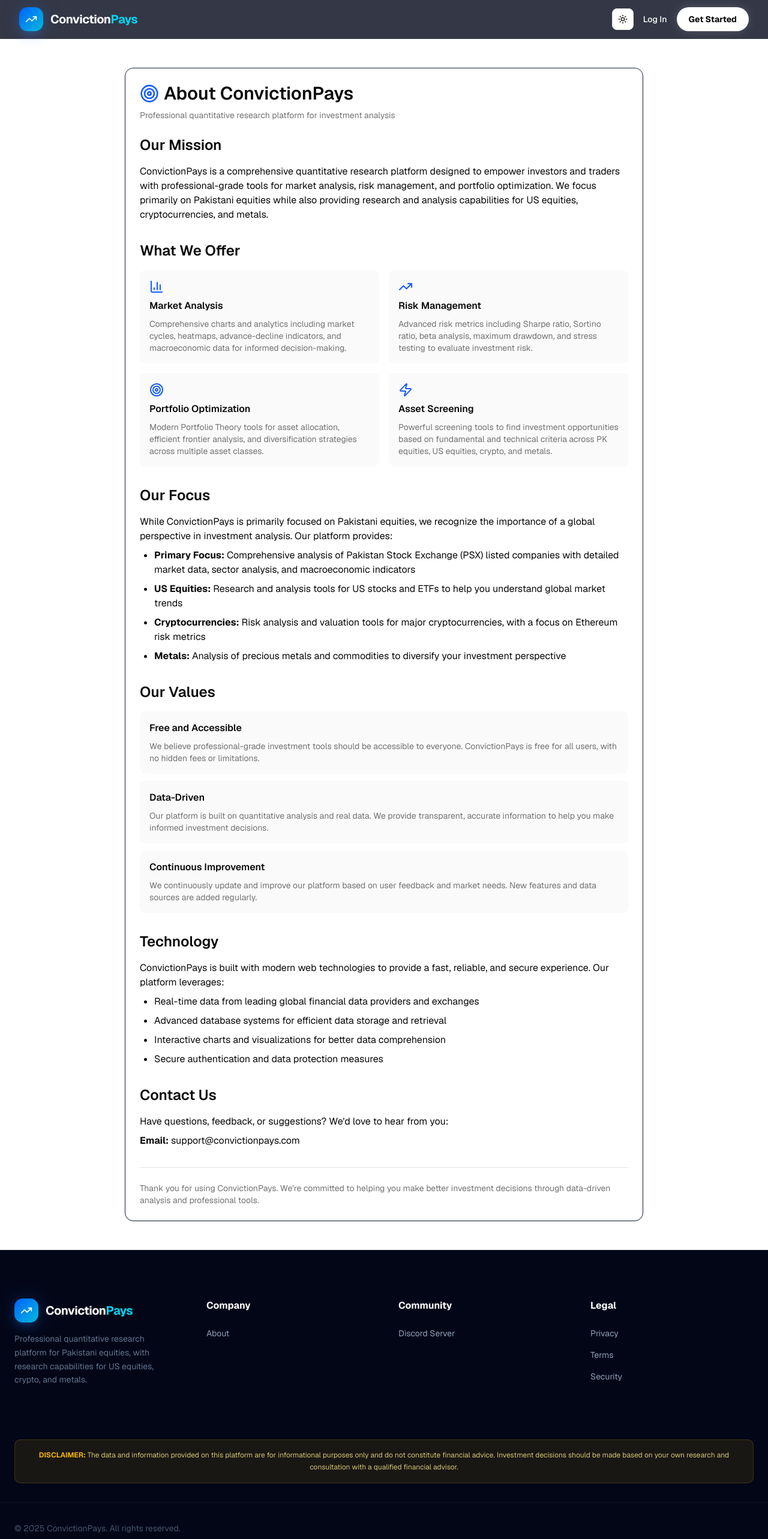
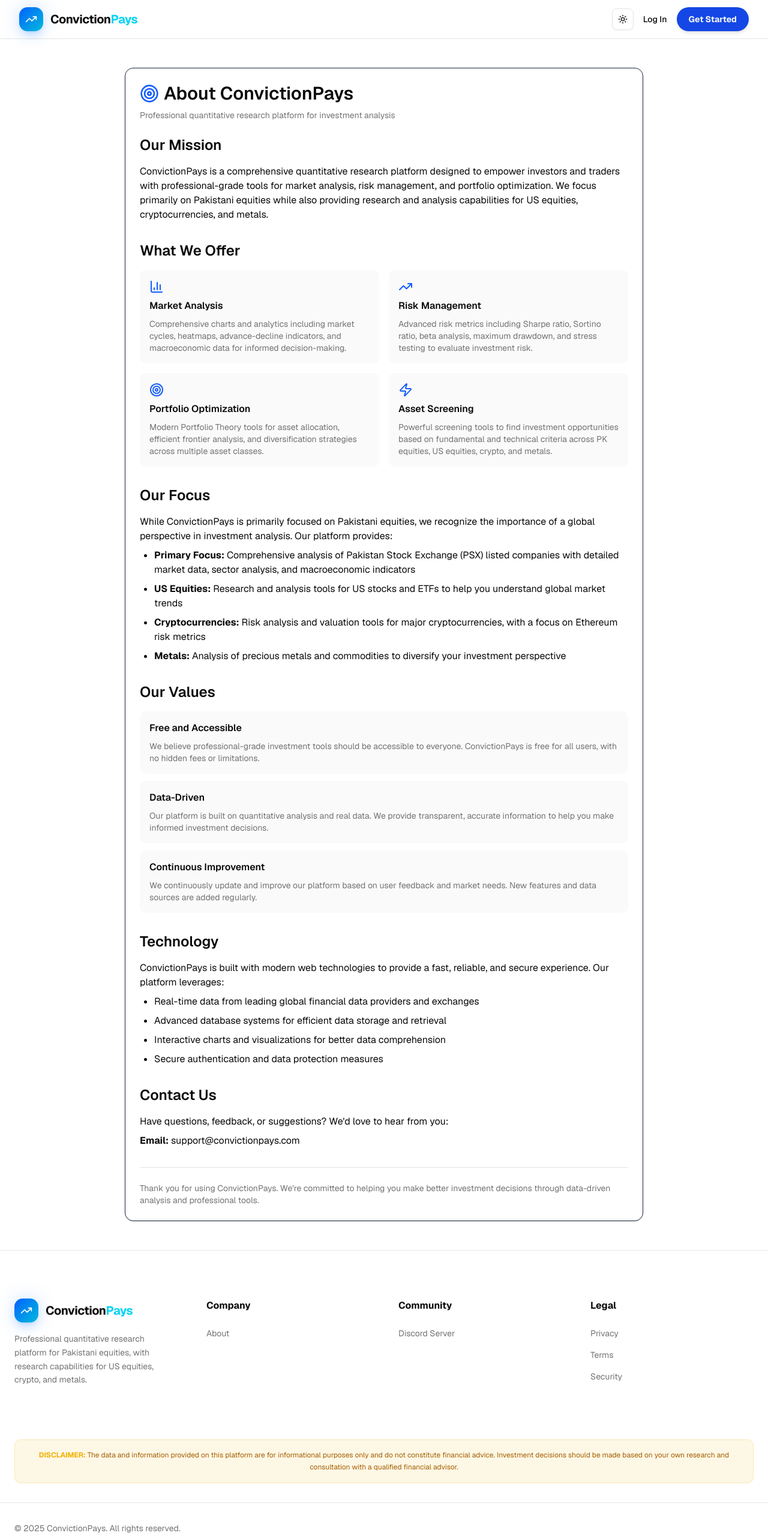
Before and after one commit to bilalashrafshk/finance-dashboard, a Next.js app: page /about in a window 1280 px wide. Shown: the top 2566 px of the page at 60% size. Built offline with nearby package versions, Linux system fonts and the light colour scheme.

Commit message:
Fix: Light mode theming for navbar, logo, global search, footer & page wrapper

```diff
--- a/app/page.tsx
+++ b/app/page.tsx
@@ -8,7 +8,7 @@
 
 function DashboardHome() {
   return (
-    <div className="min-h-screen bg-slate-950">
+    <div className="min-h-screen bg-background">
       <SharedNavbar />
       <DashboardView />
     </div>
--- a/components/footer.tsx
+++ b/components/footer.tsx
@@ -5,25 +5,25 @@
 
 export default function Footer() {
   return (
-    <footer className="border-t border-white/10 bg-[#020617] pt-20 pb-10 relative z-10">
+    <footer className="border-t border-border bg-background pt-20 pb-10 relative z-10">
       <div className="max-w-7xl mx-auto px-6 grid grid-cols-1 md:grid-cols-4 gap-12 mb-16">
         <div className="col-span-1 md:col-span-1">
           <Logo />
-          <p className="text-slate-500 text-sm leading-relaxed mb-6 mt-4">
+          <p className="text-muted-foreground text-sm leading-relaxed mb-6 mt-4">
             Professional quantitative research platform for Pakistani equities, with research capabilities for US equities, crypto, and metals.
           </p>
         </div>
 
         <div>
-          <h4 className="font-bold text-white mb-6">Company</h4>
-          <ul className="space-y-4 text-sm text-slate-400">
+          <h4 className="font-bold text-foreground mb-6">Company</h4>
+          <ul className="space-y-4 text-sm text-muted-foreground">
             <li><Link href="/about" className="hover:text-cyan-400 transition-colors">About</Link></li>
           </ul>
         </div>
 
         <div>
-          <h4 className="font-bold text-white mb-6">Community</h4>
-          <ul className="space-y-4 text-sm text-slate-400">
+          <h4 className="font-bold text-foreground mb-6">Community</h4>
+          <ul className="space-y-4 text-sm text-muted-foreground">
             <li>
               <a
                 href="https://discord.gg/TKxquPQf3V"
@@ -38,8 +38,8 @@
         </div>
 
         <div>
-          <h4 className="font-bold text-white mb-6">Legal</h4>
-          <ul className="space-y-4 text-sm text-slate-400">
+          <h4 className="font-bold text-foreground mb-6">Legal</h4>
+          <ul className="space-y-4 text-sm text-muted-foreground">
             <li><Link href="/privacy" className="hover:text-cyan-400 transition-colors">Privacy</Link></li>
             <li><Link href="/terms" className="hover:text-cyan-400 transition-colors">Terms</Link></li>
             <li><Link href="/security" className="hover:text-cyan-400 transition-colors">Security</Link></li>
@@ -49,14 +49,14 @@
 
       <div className="max-w-7xl mx-auto px-6 mb-8">
         <div className="bg-yellow-500/10 border border-yellow-500/20 rounded-lg p-4">
-          <p className="text-yellow-200/80 text-xs leading-relaxed text-center">
+          <p className="text-yellow-700 dark:text-yellow-200/80 text-xs leading-relaxed text-center">
             <span className="font-bold text-yellow-500">DISCLAIMER:</span> The data and information provided on this platform are for informational purposes only and do not constitute financial advice. Investment decisions should be made based on your own research and consultation with a qualified financial advisor.
           </p>
         </div>
       </div>
 
-      <div className="max-w-7xl mx-auto px-6 flex flex-col md:flex-row justify-between items-center pt-8 border-t border-white/5">
-        <div className="text-slate-600 text-sm mb-4 md:mb-0">
+      <div className="max-w-7xl mx-auto px-6 flex flex-col md:flex-row justify-between items-center pt-8 border-t border-border">
+        <div className="text-muted-foreground text-sm mb-4 md:mb-0">
           &copy; 2025 ConvictionPays. All rights reserved.
         </div>
       </div>
--- a/components/logo.tsx
+++ b/components/logo.tsx
@@ -16,7 +16,7 @@
                     <TrendingUp className="w-5 h-5 text-white" />
                 </div>
             </div>
-            <div className="font-bold text-xl tracking-tight text-white group-hover:text-transparent group-hover:bg-clip-text group-hover:bg-gradient-to-r group-hover:from-white group-hover:to-slate-400 transition-all">
+            <div className="font-bold text-xl tracking-tight text-foreground group-hover:text-transparent group-hover:bg-clip-text group-hover:bg-gradient-to-r group-hover:from-foreground group-hover:to-muted-foreground transition-all">
                 Conviction<span className="text-cyan-400">Pays</span>
             </div>
         </div>
--- a/components/shared-navbar.tsx
+++ b/components/shared-navbar.tsx
@@ -37,7 +37,7 @@
 
   return (
     <>
-      <nav className="sticky top-0 z-50 bg-[#020617]/80 backdrop-blur-xl border-b border-white/5 transition-all duration-300">
+      <nav className="sticky top-0 z-50 bg-background/80 backdrop-blur-xl border-b border-border transition-all duration-300">
         <div className="max-w-7xl mx-auto px-4 sm:px-6 lg:px-8">
           <div className="flex items-center justify-between h-16">
             <Link href="/" className="flex items-center gap-2 group">
@@ -51,8 +51,8 @@
                   <Link
                     href="/charts"
                     className={`px-3 py-2 rounded-lg transition-colors text-sm ${isActive('/charts')
-                      ? 'bg-blue-600/20 text-blue-400 border border-blue-600/30'
-                      : 'text-slate-400 hover:text-white'
+                      ? 'bg-primary/10 text-primary border border-primary/30'
+                      : 'text-muted-foreground hover:text-foreground'
                       }`}
                   >
                     <div className="flex items-center gap-2">
@@ -63,8 +63,8 @@
                   <Link
                     href="/portfolio"
                     className={`px-3 py-2 rounded-lg transition-colors text-sm ${isActive('/portfolio')
-                      ? 'bg-blue-600/20 text-blue-400 border border-blue-600/30'
-                      : 'text-slate-400 hover:text-white'
+                      ? 'bg-primary/10 text-primary border border-primary/30'
+                      : 'text-muted-foreground hover:text-foreground'
                       }`}
                   >
                     <div className="flex items-center gap-2">
@@ -75,8 +75,8 @@
                   <Link
                     href="/my-list"
                     className={`px-3 py-2 rounded-lg transition-colors text-sm ${isActive('/my-list')
-                      ? 'bg-blue-600/20 text-blue-400 border border-blue-600/30'
-                      : 'text-slate-400 hover:text-white'
+                      ? 'bg-primary/10 text-primary border border-primary/30'
+                      : 'text-muted-foreground hover:text-foreground'
                       }`}
                   >
                     <div className="flex items-center gap-2">
@@ -87,8 +87,8 @@
                   <Link
                     href="/screener"
                     className={`px-3 py-2 rounded-lg transition-colors text-sm ${isActive('/screener')
-                      ? 'bg-blue-600/20 text-blue-400 border border-blue-600/30'
-                      : 'text-slate-400 hover:text-white'
+                      ? 'bg-primary/10 text-primary border border-primary/30'
+                      : 'text-muted-foreground hover:text-foreground'
                       }`}
                   >
                     <div className="flex items-center gap-2">
@@ -99,8 +99,8 @@
                   <Link
                     href="/analysis"
                     className={`px-3 py-2 rounded-lg transition-colors text-sm ${isActive('/analysis')
-                      ? 'bg-blue-600/20 text-blue-400 border border-blue-600/30'
-                      : 'text-slate-400 hover:text-white'
+                      ? 'bg-primary/10 text-primary border border-primary/30'
+                      : 'text-muted-foreground hover:text-foreground'
                       }`}
                   >
                     <div className="flex items-center gap-2">
@@ -111,8 +111,8 @@
                   <Link
                     href="/events"
                     className={`px-3 py-2 rounded-lg transition-colors text-sm ${isActive('/events')
-                      ? 'bg-blue-600/20 text-blue-400 border border-blue-600/30'
-                      : 'text-slate-400 hover:text-white'
+                      ? 'bg-primary/10 text-primary border border-primary/30'
+                      : 'text-muted-foreground hover:text-foreground'
                       }`}
                   >
                     <div className="flex items-center gap-2">
@@ -124,7 +124,7 @@
                     href="https://discord.gg/TKxquPQf3V"
                     target="_blank"
                     rel="noopener noreferrer"
-                    className="px-3 py-2 rounded-lg transition-colors text-slate-400 hover:text-white text-sm"
+                    className="px-3 py-2 rounded-lg transition-colors text-muted-foreground hover:text-foreground text-sm"
                   >
                     <div className="flex items-center gap-2">
                       <MessageCircle className="w-4 h-4" />
@@ -230,13 +230,13 @@
                 <>
                   <button
                     onClick={() => setLoginModalOpen(true)}
-                    className="text-sm font-medium text-white hover:text-cyan-400 transition-colors"
+                    className="text-sm font-medium text-foreground hover:text-primary transition-colors"
                   >
                     Log In
                   </button>
                   <button
                     onClick={() => setLoginModalOpen(true)}
-                    className="bg-white text-black hover:bg-cyan-50 px-5 py-2.5 rounded-full text-sm font-bold transition-all shadow-[0_0_20px_-5px_rgba(255,255,255,0.3)] hover:shadow-[0_0_25px_-5px_rgba(6,182,212,0.5)] hover:-translate-y-0.5 active:translate-y-0"
+                    className="bg-primary text-primary-foreground hover:bg-primary/90 px-5 py-2.5 rounded-full text-sm font-bold transition-all shadow-md hover:shadow-lg hover:-translate-y-0.5 active:translate-y-0"
                   >
                     Get Started
                   </button>
```
Also changed, not shown: components/global-search.tsx (+10 -10 lines).
